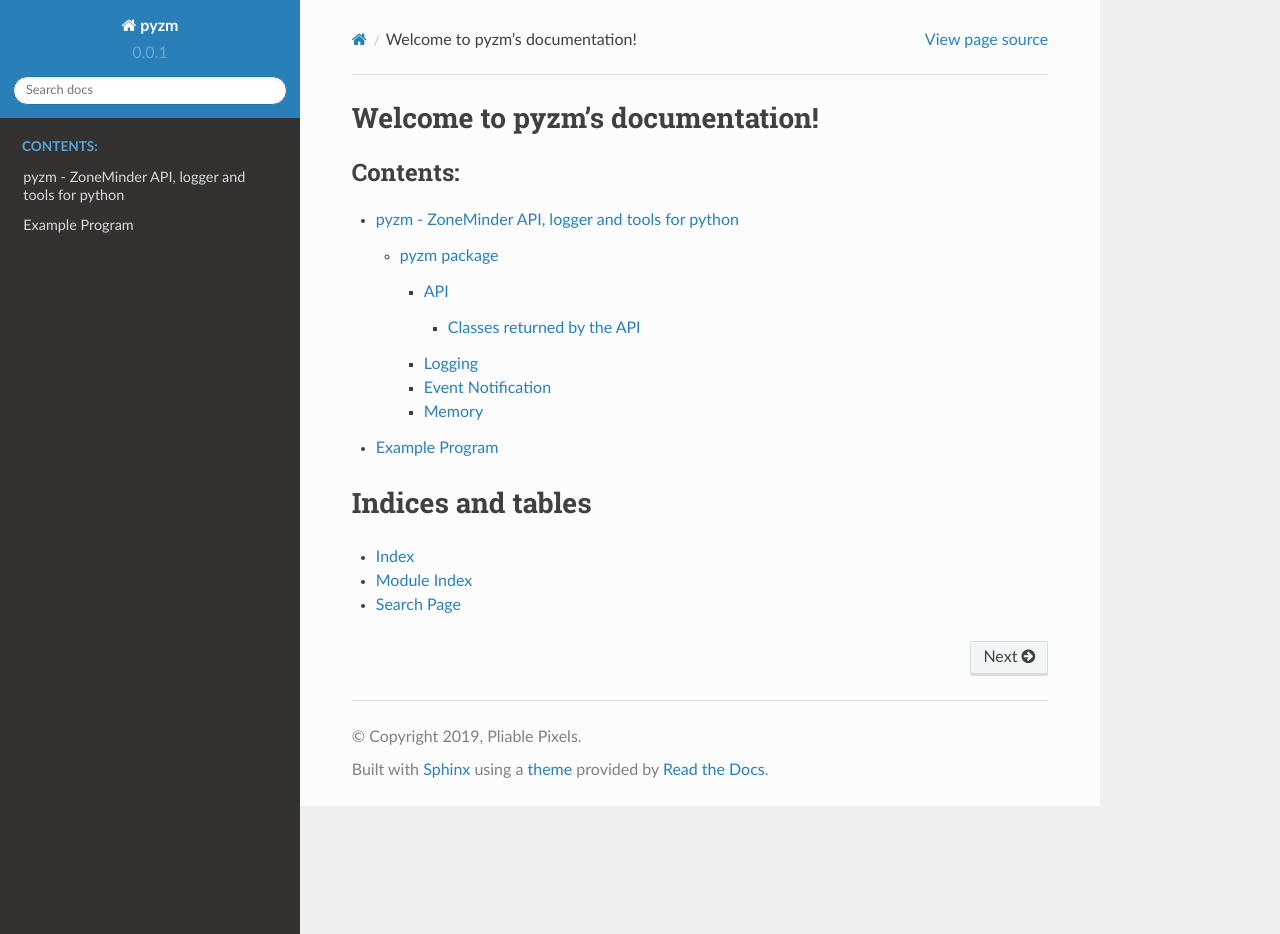
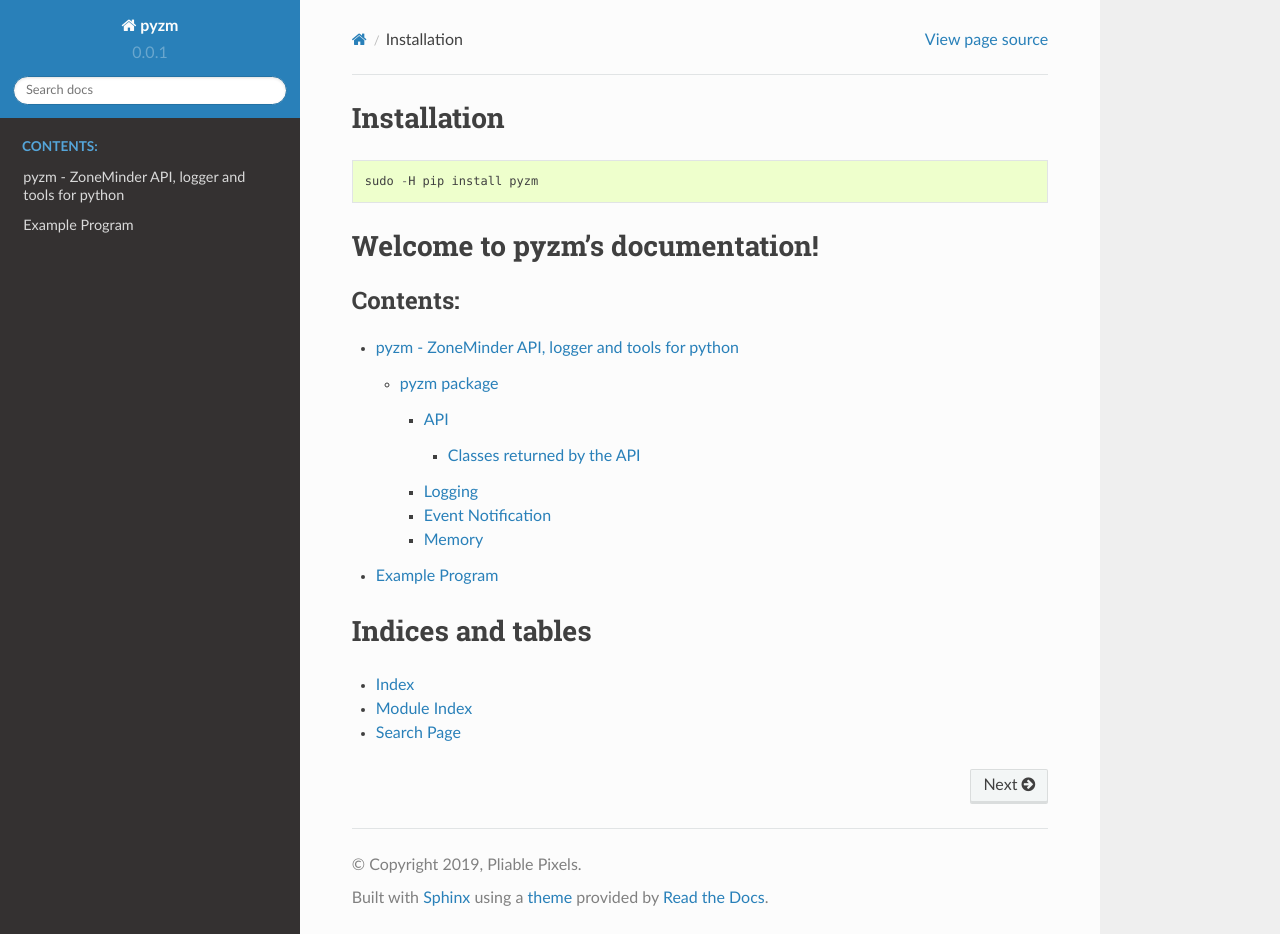
Before and after one commit to ZoneMinder/pyzm, a Sphinx documentation site: the page built from docs/index.rst, in a window 1280 px wide and 934 px high. Built offline with Sphinx 7.4.7 and the Read the Docs theme 2.0.0, drawn with Linux system fonts in a browser that asks for light colours.

Commit message:
add install

```diff
--- a/docs/index.rst
+++ b/docs/index.rst
@@ -2,6 +2,14 @@
    sphinx-quickstart on Sun Jul 28 16:01:30 2019.
    You can adapt this file completely to your liking, but it should at least
    contain the root `toctree` directive.
+
+Installation
+==================
+
+::
+
+  sudo -H pip install pyzm
+
 
 Welcome to pyzm's documentation!
 ================================
```
